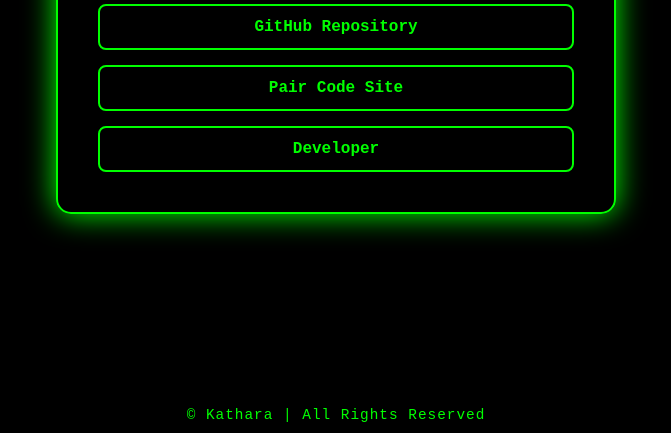
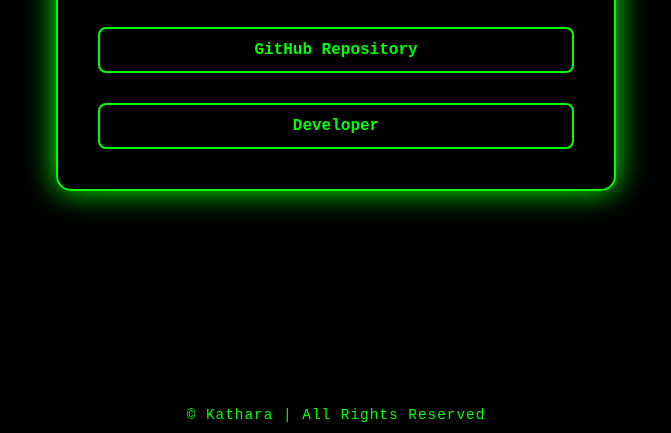
Before and after one commit to nappier1/shosho, a plain HTML site: page public/index.html in a window 1280 px wide. Shown: the part 367-800 px from the top of the page, without its empty margins (304-975 px from the left). Drawn offline with Linux system fonts and the light colour scheme.

Commit message:
Update index.html

```diff
--- a/public/index.html
+++ b/public/index.html
@@ -95,7 +95,7 @@
 
     <div class="buttons">
       <a href="https://github.com/nappier1/NAPPIER-XMD.git" class="btn">GitHub Repository</a>
-      <a href="#" class="btn">Pair Code Site</a>
+      <a href="https://nappier-xmd-sesssion-1.onrender.com"</a>
       <a href="https://github.com/nappier1/nappier1.git" class="btn">Developer</a>
     </div>
   </div>
```
